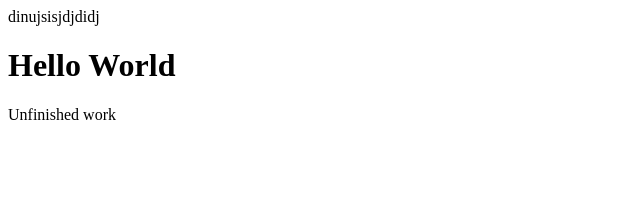
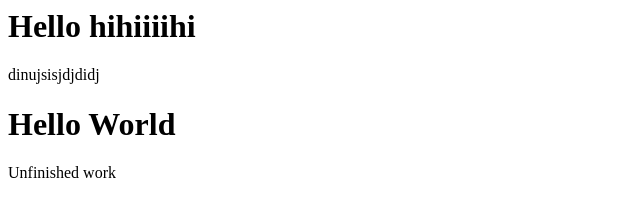
Before and after one commit to capdinu/capdinu, a plain HTML site: page index.html in a window 1280 px wide. Shown: the whole page, without its empty margins (0-640 px from the left). Drawn offline with Linux system fonts and the light colour scheme.

Commit message:
Add heloo

```diff
--- a/index.html
+++ b/index.html
@@ -1,3 +1,4 @@
+<h1>Hello hihiiiihi</h1>
 
 <p>dinujsisjdjdidj</p>
 <h1>Hello World</h1>
```
